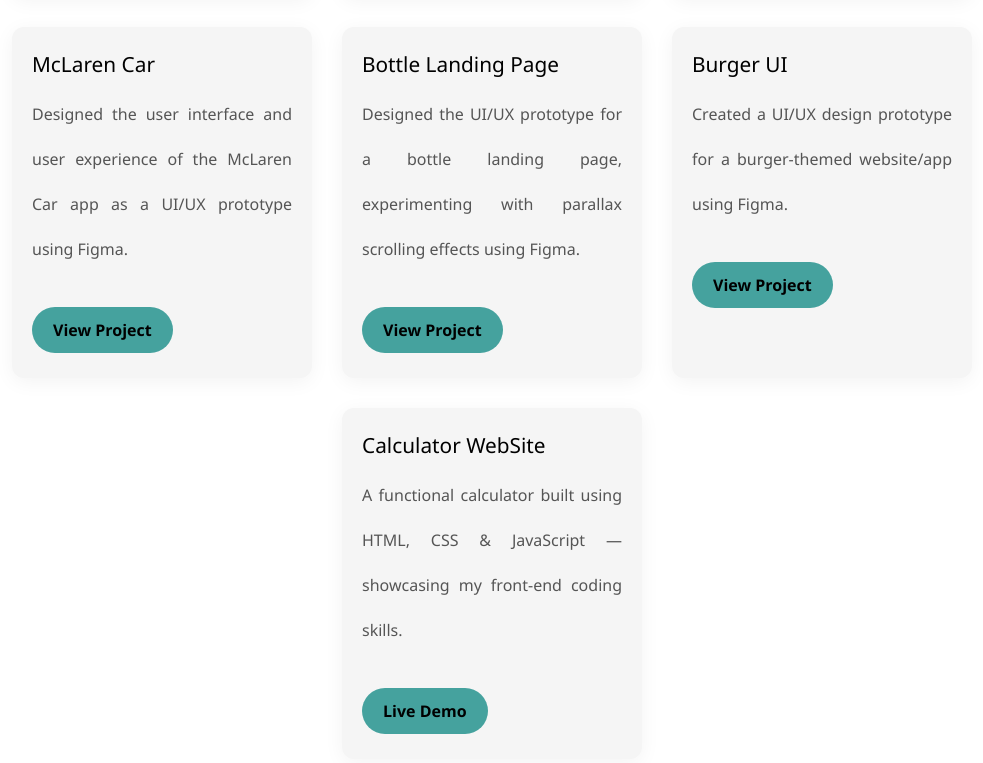
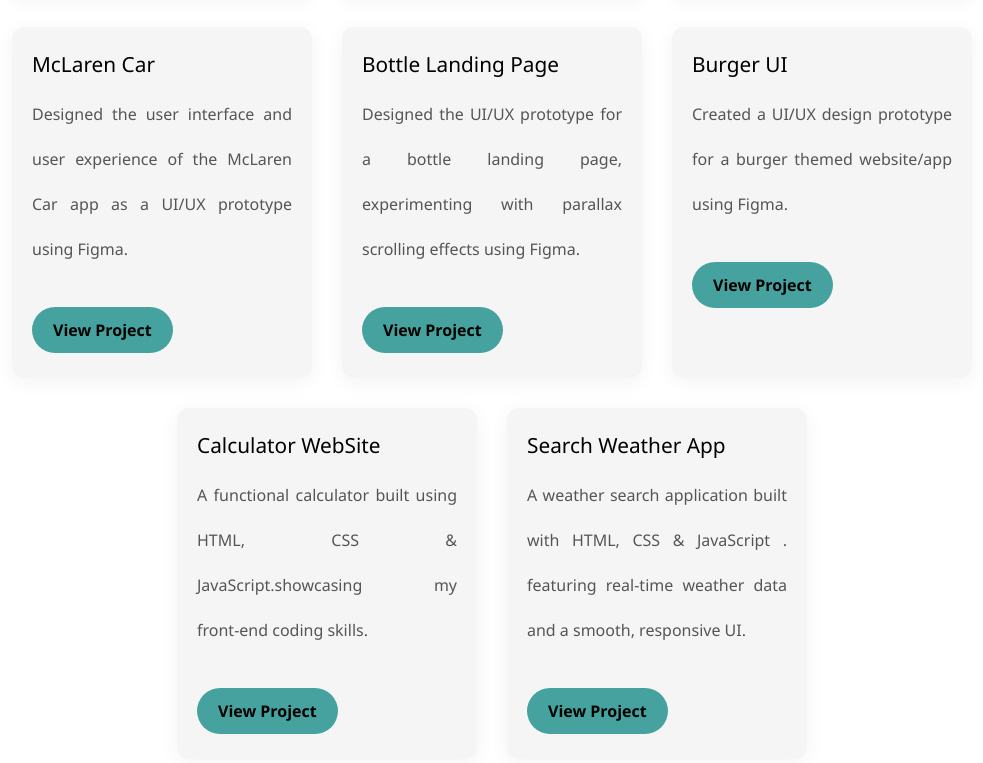
Before and after one commit to abshathcodes/personal-website, a plain HTML site: page index.html in a window 1280 px wide. Shown: the part 1920-2683 px from the top of the page, without its empty margins (148-1131 px from the left). Drawn offline with nearby package versions, Linux system fonts and the light colour scheme.

Commit message:
Fix typos and update project descriptions in index.html

```diff
--- a/index.html
+++ b/index.html
@@ -102,14 +102,20 @@
                              </div>
                                <div class="project-card">
                                   <h3>Burger UI</h3>
-                                  <p>Created a UI/UX design prototype for a burger-themed website/app using Figma.</p>
+                                  <p>Created a UI/UX design prototype for a burger themed website/app using Figma.</p>
                                   <a href="https://www.figma.com/proto/zfM1lLLdDC2yYu1wYTYi2T/Burger?t=S4Y3lwX24KTRhvqc-0&scaling=scale-down-width&content-scaling=fixed&page-id=0:1&node-id=1-41&starting-point-node-id=1:41" target="_blank" class="btn">View Project</a>
                               </div>
                               <div class="project-card">
                                 <h3>Calculator WebSite</h3>
-                                <p>A functional calculator built using HTML, CSS & JavaScript — showcasing my front‑end coding skills.</p>
-                                <a href="https://abshathcodes.github.io/Calculator/" target="_blank" class="btn">Live Demo</a>
+                                <p>A functional calculator built using HTML, CSS & JavaScript.showcasing my front‑end coding skills.</p>
+                                <a href="https://abshathcodes.github.io/Calculator/" target="_blank" class="btn">View Project</a>
                               </div>
+                              <div class="project-card">
+                                 <h3>Search Weather App</h3>
+                                 <p>A weather search application built with HTML, CSS & JavaScript . featuring real-time weather data and a smooth, responsive UI.</p>
+                                  <a href="https://abshathcodes.github.io/search-weather/" target="_blank" class="btn">View Project</a>
+                              </div>
+
 
                       </div>
              </section>
```
